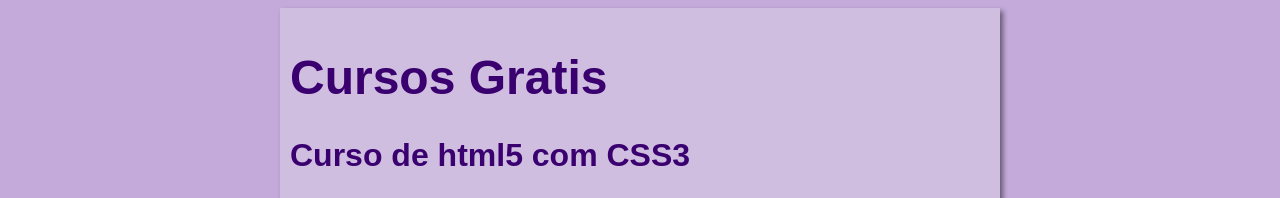
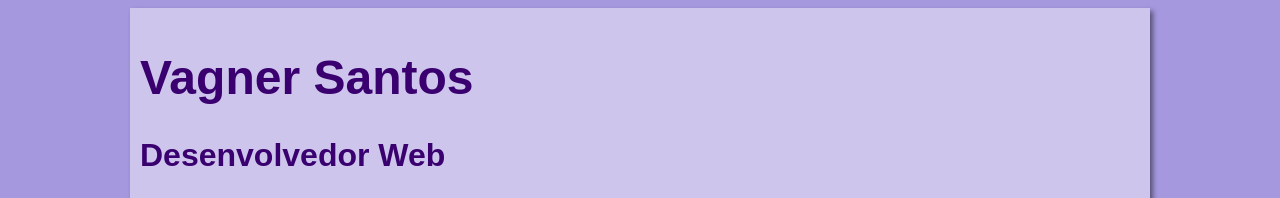
Before and after one commit to v2sousa/curriculo, a plain HTML site: page index.html in a window 1280 px wide. Shown: the top 198 px of the page. Drawn offline with Linux system fonts and the light colour scheme.

Commit message:
Alterações
Tamanho da tela, Readme,

```diff
--- a/index.html
+++ b/index.html
@@ -4,13 +4,14 @@
     <meta charset="UTF-8">
     <meta http-equiv="X-UA-Compatible" content="IE=edge">
     <meta name="viewport" content="width=device-width, initial-scale=1.0">
-    <title> Desenvolvimento Web </title>
+    <title> Vagner Santos </title>
     <link rel="stylesheet" href="style.css">
 </head>
 <body>
     <main>
         <header>
-            <h1> Cursos Gratis </h1>
+            <h1> Vagner Santos  </h1>
+            <h2> Desenvolvedor Web </h2>
         </header>
         <article>
             <h2> Curso de html5 com CSS3 </h2>
--- a/style.css
+++ b/style.css
@@ -1,11 +1,11 @@
 @charset "UTF-8";
 body {
-    background-color: rgb(195, 170, 218);
+    background-color: rgb(165, 152, 223);
     font-family: Arial, Helvetica, sans-serif;
 }
 main{
-    background-color: rgb(207, 190, 223);
-    width: 700px;
+    background-color: rgb(205, 197, 235);
+    width: 1000px;
     margin: auto;
     padding: 10px;
     box-shadow: 3px 3px 5px rgba(0, 0, 0, 0.473);
```
Also changed, not shown: Imagens site - Copia/Logo-HTML5-CSS3-principal.png (added), Imagens site - Copia/btn_voltar_alterado.jpg (added), Imagens site - Copia/btn_voltar_principal.jpg (added), Imagens site - Copia/javascript-modificada.png (added), Imagens site - Copia/javascript-principal.png (added), 1 other file.
